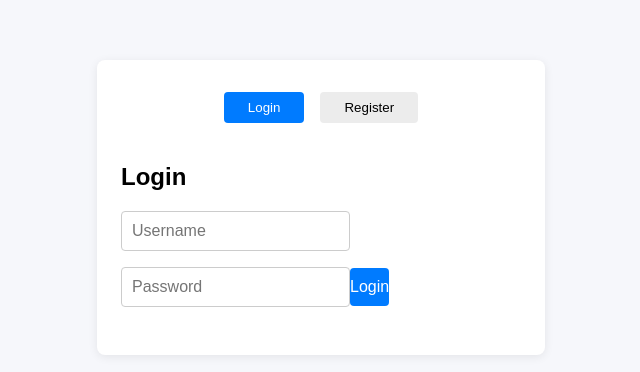
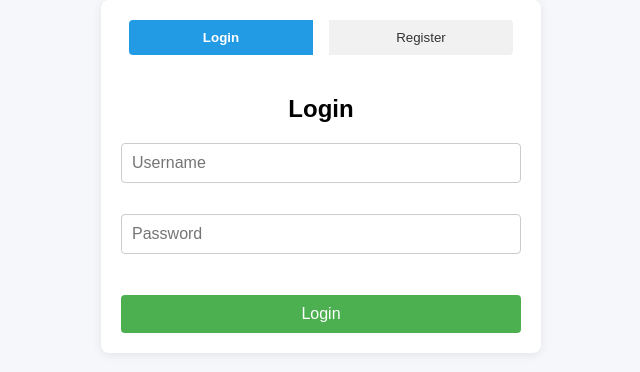
Before and after one commit to DaniRogachev/webtex-project, a React (Create React App) app in the folder frontend-project/: page / in a window 1280 px wide. Shown: the top 372 px of the page, without its empty margins (319-959 px from the left). Built offline with nearby package versions, Linux system fonts and the light colour scheme; no server answers.

Commit message:
Add password validation

```diff
--- a/frontend-project/src/App.tsx
+++ b/frontend-project/src/App.tsx
@@ -53,10 +53,44 @@ const App: React.FC = () => {
             authenticated ? (
               <Navigate to="/home" replace />
             ) : (
-              <div className="app-container">
-                <div className="auth-toggle">
-                  <button onClick={() => setShowRegister(false)} disabled={!showRegister}>Login</button>
-                  <button onClick={() => setShowRegister(true)} disabled={showRegister}>Register</button>
+              <div className="app-container" style={{ maxWidth: '400px', margin: '0 auto', padding: '20px' }}>
+                <div className="auth-toggle" style={{
+                  display: 'flex',
+                  marginBottom: '20px',
+                  width: '100%'
+                }}>
+                  <button
+                    onClick={() => setShowRegister(false)}
+                    disabled={!showRegister}
+                    style={{
+                      flex: 1,
+                      padding: '10px',
+                      backgroundColor: !showRegister ? '#239AE4' : '#f1f1f1',
+                      color: !showRegister ? 'white' : '#333',
+                      border: 'none',
+                      borderRadius: '4px 0 0 4px',
+                      cursor: 'pointer',
+                      fontWeight: !showRegister ? 'bold' : 'normal'
+                    }}
+                  >
+                    Login
+                  </button>
+                  <button
+                    onClick={() => setShowRegister(true)}
+                    disabled={showRegister}
+                    style={{
+                      flex: 1,
+                      padding: '10px',
+                      backgroundColor: showRegister ? '#239AE4' : '#f1f1f1',
+                      color: showRegister ? 'white' : '#333',
+                      border: 'none',
+                      borderRadius: '0 4px 4px 0',
+                      cursor: 'pointer',
+                      fontWeight: showRegister ? 'bold' : 'normal'
+                    }}
+                  >
+                    Register
+                  </button>
                 </div>
                 {showRegister ? (
                   <Register onAuthSuccess={() => setAuthenticated(true)} />
--- a/frontend-project/src/Login.tsx
+++ b/frontend-project/src/Login.tsx
@@ -31,13 +31,14 @@ const Login: React.FC<AuthProps> = ({ onAuthSuccess }) => {
 
   return (
     <div className="auth-container">
-      <h2>Login</h2>
-      <form onSubmit={handleLogin}>
+      <h2 style={{ marginBottom: '20px', textAlign: 'center' }}>Login</h2>
+      <form onSubmit={handleLogin} style={{ display: 'flex', flexDirection: 'column', gap: '15px' }}>
         <input
           type="text"
           placeholder="Username"
           value={username}
           onChange={e => setUsername(e.target.value)}
+          style={{ padding: '10px', borderRadius: '4px', border: '1px solid #ccc' }}
           required
         />
         <input
@@ -45,10 +46,25 @@ const Login: React.FC<AuthProps> = ({ onAuthSuccess }) => {
           placeholder="Password"
           value={password}
           onChange={e => setPassword(e.target.value)}
+          style={{ padding: '10px', borderRadius: '4px', border: '1px solid #ccc' }}
           required
         />
-        <button type="submit">Login</button>
-        {error && <div className="error">{error}</div>}
+        <button
+          type="submit"
+          style={{
+            padding: '10px 16px',
+            backgroundColor: '#4CAF50',
+            color: 'white',
+            border: 'none',
+            borderRadius: '4px',
+            cursor: 'pointer',
+            marginTop: '10px',
+            fontSize: '16px'
+          }}
+        >
+          Login
+        </button>
+        {error && <div style={{ color: 'red', marginTop: '10px' }}>{error}</div>}
       </form>
     </div>
   );
--- a/frontend-project/src/Register.tsx
+++ b/frontend-project/src/Register.tsx
@@ -9,11 +9,27 @@ const Register: React.FC<AuthProps> = ({ onAuthSuccess }) => {
   const [password, setPassword] = React.useState('');
   const [error, setError] = React.useState('');
   const [success, setSuccess] = React.useState(false);
+  const [passwordError, setPasswordError] = React.useState('');
+
+  const validatePassword = (password: string): boolean => {
+    if (password.length < 8) {
+      setPasswordError('Password must be at least 8 characters long');
+      return false;
+    }
+    setPasswordError('');
+    return true;
+  };
 
   const handleRegister = async (e: any) => {
     e.preventDefault();
     setError('');
-    setSuccess(false);
+    setPasswordError('');
+
+    // Validate password before submitting
+    if (!validatePassword(password)) {
+      return;
+    }
+
     try {
       const res = await fetch('http://localhost:3000/api/register', {
         method: 'POST',
@@ -26,8 +42,6 @@ const Register: React.FC<AuthProps> = ({ onAuthSuccess }) => {
         throw new Error(data.message || 'Registration failed');
       }
       setSuccess(true);
-      // Optionally, auto-login after registration:
-      // onAuthSuccess();
     } catch (err: any) {
       setError(err.message);
     }
@@ -35,25 +49,49 @@ const Register: React.FC<AuthProps> = ({ onAuthSuccess }) => {
 
   return (
     <div className="auth-container">
-      <h2>Register</h2>
-      <form onSubmit={handleRegister}>
+      <h2 style={{ marginBottom: '20px', textAlign: 'center' }}>Register</h2>
+      <form onSubmit={handleRegister} style={{ display: 'flex', flexDirection: 'column', gap: '15px' }}>
         <input
           type="text"
           placeholder="Username"
           value={username}
           onChange={e => setUsername(e.target.value)}
+          style={{ padding: '10px', borderRadius: '4px', border: '1px solid #ccc' }}
           required
         />
         <input
           type="password"
           placeholder="Password"
           value={password}
-          onChange={e => setPassword(e.target.value)}
+          onChange={e => {
+            setPassword(e.target.value);
+            if (e.target.value) validatePassword(e.target.value);
+          }}
+          style={{
+            padding: '10px',
+            borderRadius: '4px',
+            border: passwordError ? '1px solid #f44336' : '1px solid #ccc'
+          }}
           required
         />
-        <button type="submit">Register</button>
-        {error && <div className="error">{error}</div>}
-        {success && <div className="success">Registration successful! You can now log in.</div>}
+        {passwordError && <div style={{ color: '#f44336', fontSize: '14px' }}>{passwordError}</div>}
+        <button
+          type="submit"
+          style={{
+            padding: '10px 16px',
+            backgroundColor: '#4CAF50',
+            color: 'white',
+            border: 'none',
+            borderRadius: '4px',
+            cursor: 'pointer',
+            marginTop: '10px',
+            fontSize: '16px'
+          }}
+        >
+          Register
+        </button>
+        {error && <div style={{ color: 'red', marginTop: '10px' }}>{error}</div>}
+        {success && <div style={{ color: 'green', marginTop: '10px' }}>Registration successful! You can now log in.</div>}
       </form>
     </div>
   );
```
Also changed, not shown: 1 other file (tests, documents, lock files or other folders).
